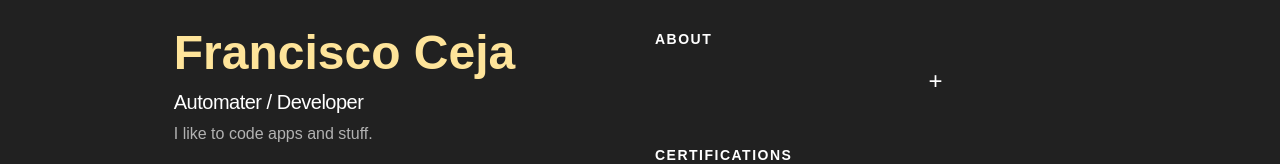
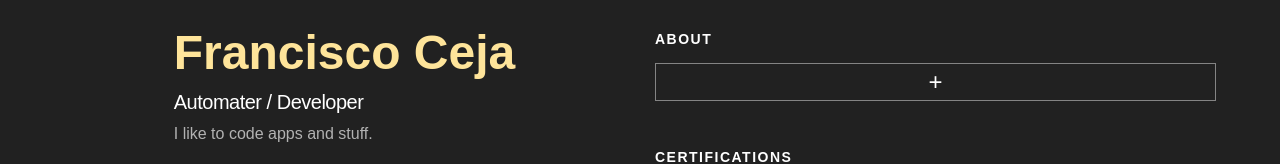
Before and after one commit to fceja/fceja.com_v2, a React (Vite) app: page / in a window 1280 px wide. Shown: the top 164 px of the page. Built offline with nearby package versions, Linux system fonts and the light colour scheme; no server answers.

Commit message:
updates to plus/minus styles

```diff
--- a/src/scss/common/components/Collapsible.scss
+++ b/src/scss/common/components/Collapsible.scss
@@ -1,5 +1,7 @@
+@import "@scss/Variables.scss";
+
 div[class^="outer-container-"] {
-    border: solid 1px white;
+    border: solid 1px rgba(255, 255, 255, 0.5);
     transition: transform 1s, opacity 1s;
 }
 
@@ -32,10 +34,19 @@ div[class^="stationary-content-"] {
     opacity: 1;
 }
 
-div.icon {
+div.icon-plus,
+div.icon-minus {
     color: white;
     margin: 15px 0;
     text-align: center;
     font-size: 1.5em;
     cursor: pointer;
 }
+
+div.icon-plus {
+    border: solid 1px rgba(255, 255, 255, 0.448);
+}
+
+div.icon-minus {
+    border: solid 1px $app-text-color;
+}
--- a/src/ts/common/components/Collapsible.tsx
+++ b/src/ts/common/components/Collapsible.tsx
@@ -12,10 +12,9 @@ const Collapsible: React.FC<CollapsibleI> = (props) => {
 
     useEffect(() => {
         if (isCollapsed) {
-            console.log('collapsed')
             const div = document.querySelector(".outer-container-collapsed") as HTMLElement
 
-            function checkOpacity() {
+            const checkOpacity = () => {
                 const opacity = window.getComputedStyle(div).opacity;
 
                 if (Number(opacity) < 0.15) {
@@ -29,7 +28,6 @@ const Collapsible: React.FC<CollapsibleI> = (props) => {
             requestAnimationFrame(checkOpacity);
 
         } else {
-            console.log('expanded')
             const div = document.querySelector(".outer-container-expanded") as HTMLElement
             div.style.position = "static"
             div.style.visibility = "visible"
@@ -37,17 +35,16 @@ const Collapsible: React.FC<CollapsibleI> = (props) => {
 
     }, [isCollapsed])
 
-    const handleClick = () => { setIsCollapsed(!isCollapsed) }
+    const handlePlusOrMinusClick = () => { setIsCollapsed(!isCollapsed) }
 
     return (
         <>
-            {isCollapsed &&
-                <div className="icon" onClick={handleClick}>+</div>
+            {isCollapsed ?
+                <div className="icon-plus" onClick={handlePlusOrMinusClick}>+</div>
+                :
+                <div className="icon-minus" onClick={handlePlusOrMinusClick}>-</div>
             }
-            <div
-                className={`outer-container${isCollapsed ? "-collapsed" : "-expanded"}`}
-                onClick={handleClick}
-            >
+            <div className={`outer-container${isCollapsed ? "-collapsed" : "-expanded"}`}>
                 <div className={`stationary-content${isCollapsed ? "-collapsed" : "-expanded"}`}>
                     {children}
                 </div>
```
